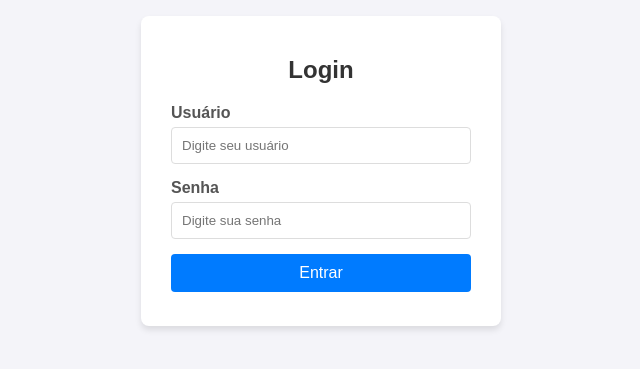
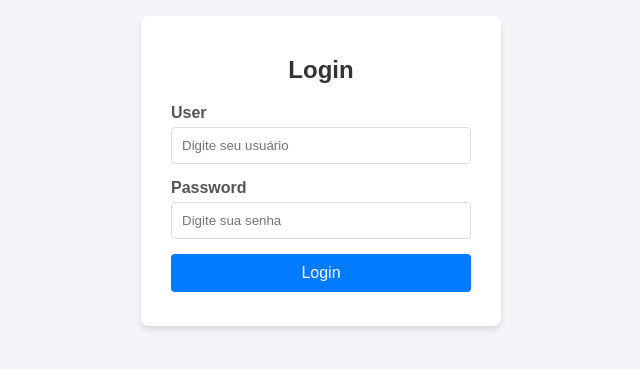
Before and after one commit to marcosboa/ConjurDemoJava, a plain HTML site: page index.html in a window 1280 px wide. Shown: the part 229-598 px from the top of the page, 319-959 px from the left. Drawn offline with Linux system fonts and the light colour scheme.

Commit message:
Update index.html

```diff
--- a/index.html
+++ b/index.html
@@ -68,14 +68,14 @@
         <h2>Login</h2>
         <form id="loginForm">
             <div class="input-group">
-                <label for="username">Usuário</label>
+                <label for="username">User</label>
                 <input type="text" id="username" name="username" required placeholder="Digite seu usuário">
             </div>
             <div class="input-group">
-                <label for="password">Senha</label>
+                <label for="password">Password</label>
                 <input type="password" id="password" name="password" required placeholder="Digite sua senha">
             </div>
-            <button type="submit">Entrar</button>
+            <button type="submit">Login</button>
             <p id="errorMessage" class="error"></p>
         </form>
     </div>
```
